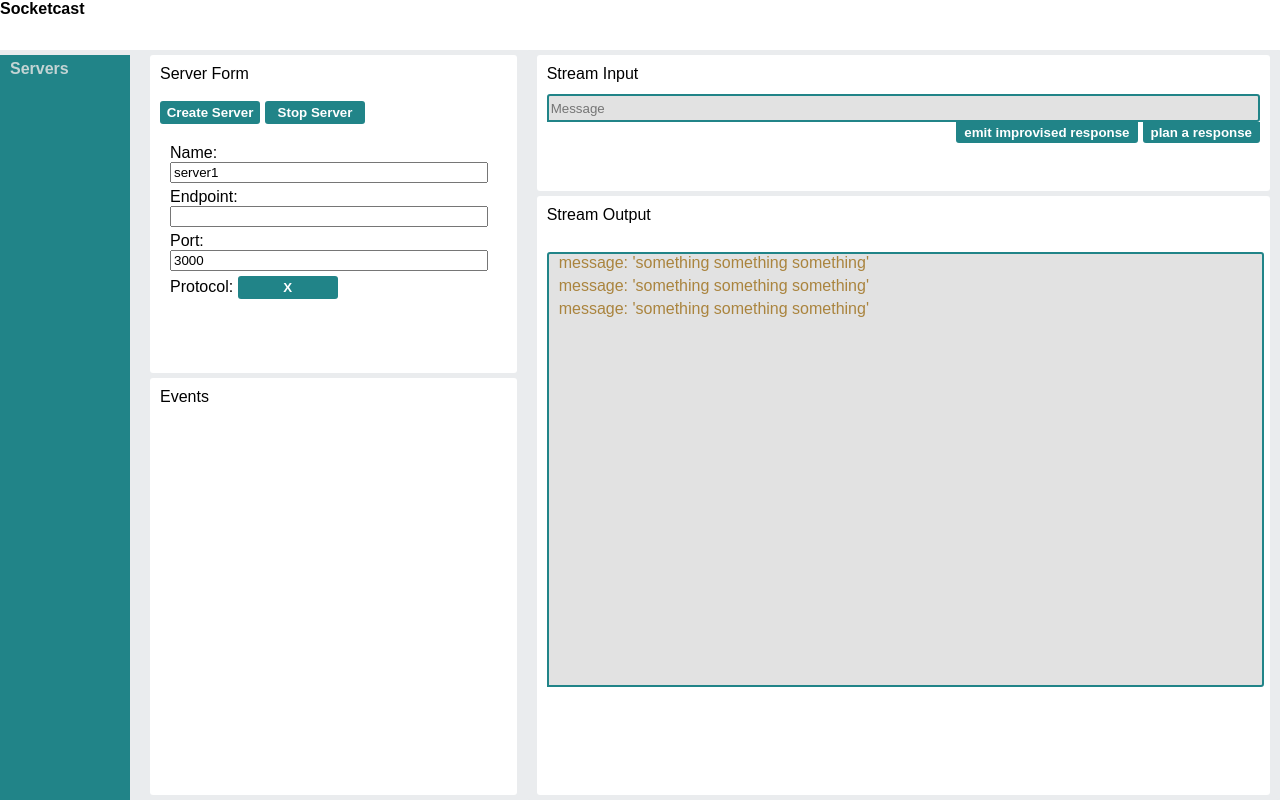
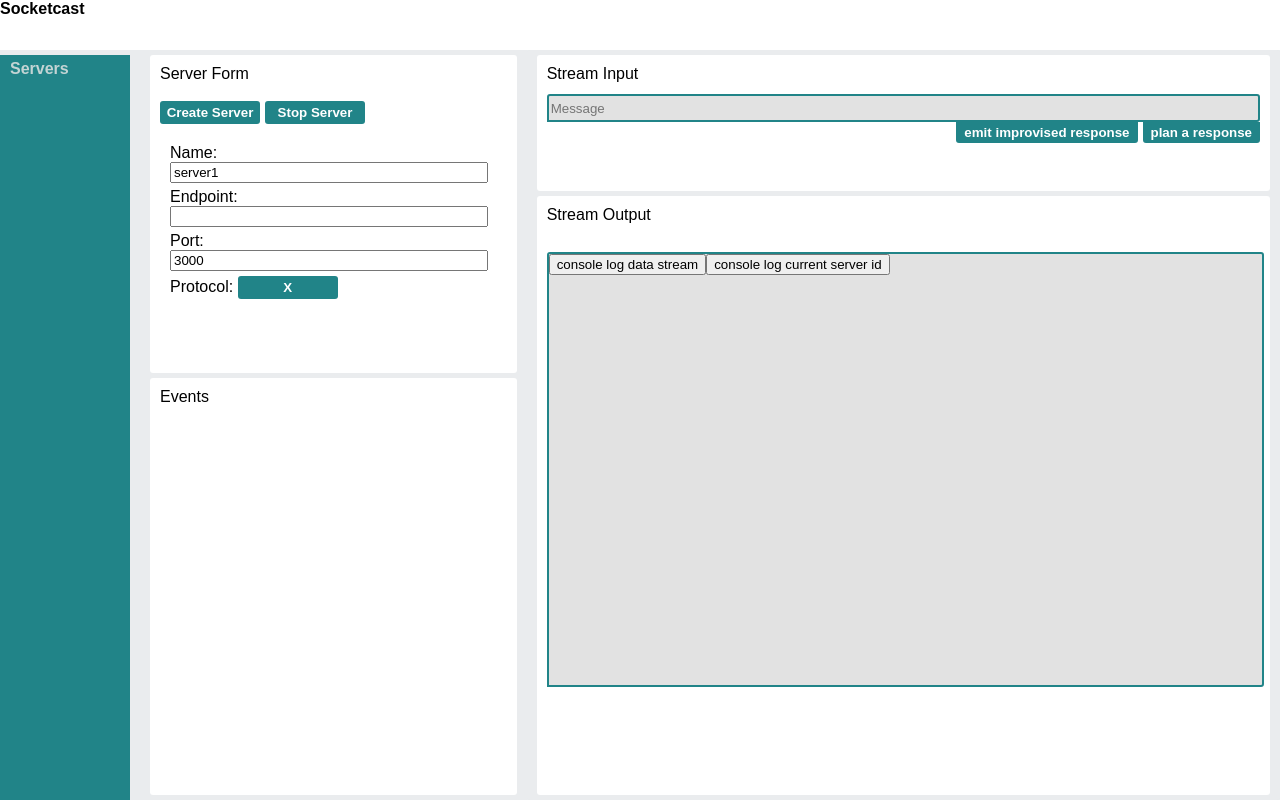
Before and after one commit to oslabs-beta/socketcast, a React app: page / in a window 1280 px wide. Built offline with nearby package versions, Linux system fonts and the light colour scheme; the HTML template or start-up script is replaced by a standard one.

Commit message:
Hooked up stream output display to state

```diff
--- a/src/components/StreamDisplay.tsx
+++ b/src/components/StreamDisplay.tsx
@@ -4,12 +4,15 @@ import StreamInput from './StreamInput';
 import { useSelector } from 'react-redux';
 
 function StreamDisplay() {
-  const outputStream = [
-    { message: 'something something', id: 1 },
-    { message: 'something something', id: 2 },
-    { message: 'something something', id: 3 },
-  ];
 
+
+  //we should figure out how to fix this work-around
+  // @ts-ignore
+  const currentServerId = useSelector(store => store.serversReducer.currentServerId)
+  // @ts-ignore
+  const outputStream = useSelector(store => store.dataReducer.streams);
+
+  let counter = 0
 
 
   return (
@@ -19,10 +22,16 @@ function StreamDisplay() {
         <div>Stream Output</div>
         <br />
         <div className="streamDisplay_outputbox">
-          {outputStream.map((code) => (
-            <div className="code" key={code.id}>
-              message: 'something something something'
+
+          <button onClick = {()=>{console.log(outputStream)}} >console log data stream</button>
+          <button onClick = {()=>{console.log(currentServerId)}}>console log current server id</button>
+
+          {currentServerId && outputStream[currentServerId].map((code: string) => (
+            <div className="code" key={counter++}>
+              {code}
             </div>
+
+
           ))}
         </div>
       </div>
--- a/src/components/StreamInput.tsx
+++ b/src/components/StreamInput.tsx
@@ -6,7 +6,7 @@ import { serverManagerBroadcastAll } from '../store/actions';
 function StreamInput() {
   const dispath = useDispatch();
   // @ts-ignore
-  const currentServerID = useSelector((store) => store.serversReducer.currentServerId);
+  const currentServerId = useSelector((store) => store.serversReducer.currentServerId);
   // @ts-ignore
   const currentEvent = useSelector((store) => store.serversReducer.currentEvent);
   // const currentMessage = currentEvent ? currentEvent.eventMessage : '';
@@ -26,7 +26,7 @@ function StreamInput() {
         <button
           className="streamDisplay_button"
           type="button"
-          onClick={() => dispath(serverManagerBroadcastAll(currentServerID, message))}
+          onClick={() => dispath(serverManagerBroadcastAll(currentServerId, message))}
         >
           emit improvised response
         </button>
--- a/src/store/reducers/dataReducer.ts
+++ b/src/store/reducers/dataReducer.ts
@@ -25,14 +25,15 @@ const dataReducer = (state = initialState, action: any) => {
     case types.LOG_MESSAGE: {
         const {id, message} = action.payload
 
+        // const stream = JSON.parse(JSON.stringify(state.streams[id]))
         //grab the stream array of messages to corresponding server_id
         const stream = state.streams[id]
 
         //push message into correct stream
         stream.push(message)
-        console.log('MESSAGE:', message, ' PUSHED INTO: ', stream)
+        console.log('MESSAGE:', message, ' CURRENT STATE: ', state)
 
-      return {...state}
+      return {...state, streams: {...state.streams, [id]: stream}}
     }
     default: {
       return state;
```
